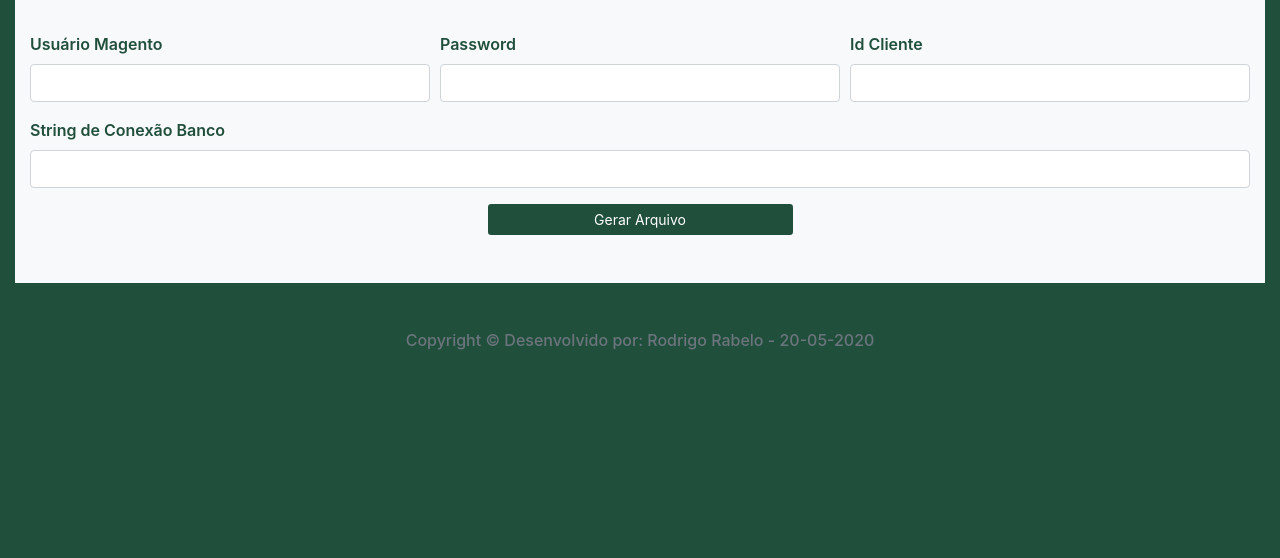
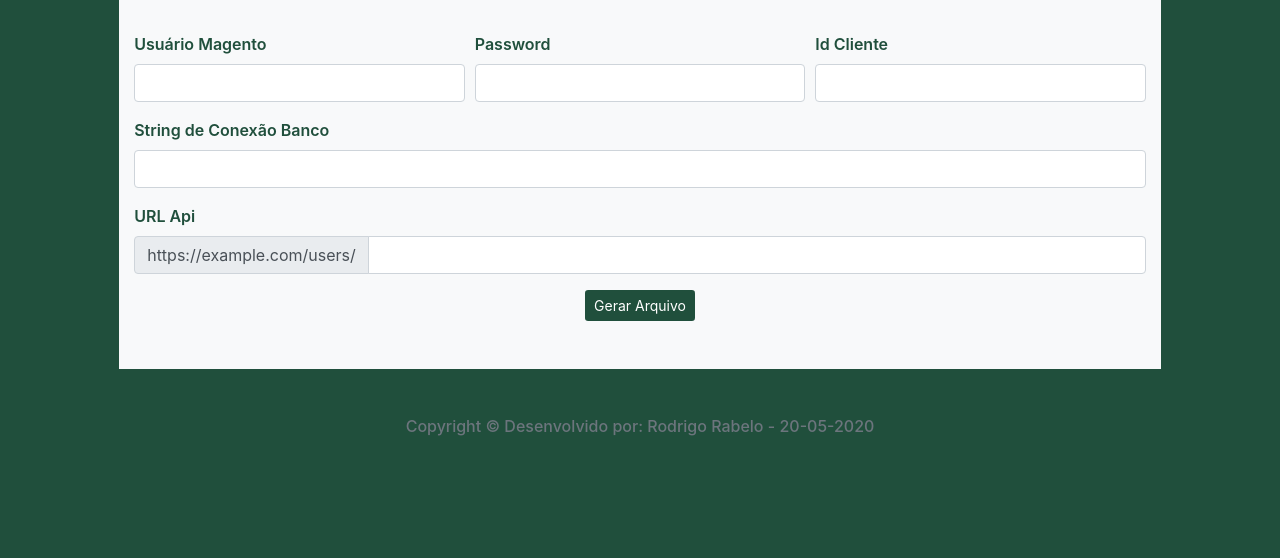
Before and after one commit to RodrigoRabeloBH/MakeJsonFile, a plain HTML site: page index.html in a window 1280 px wide. Shown: the part 242-800 px from the top of the page. Drawn offline with nearby package versions, Linux system fonts and the light colour scheme.

Commit message:
21-05-2020

```diff
--- a/index.html
+++ b/index.html
@@ -6,6 +6,8 @@
     <meta name="viewport" content="width=device-width, initial-scale=1.0">
     <link rel="stylesheet" href="style.css">
     <link rel="stylesheet" href="https://stackpath.bootstrapcdn.com/bootstrap/4.4.1/css/bootstrap.min.css">
+    <link rel="stylesheet" href="https://use.fontawesome.com/releases/v5.8.1/css/all.css" />
+
     <title>Json Builder</title>
 </head>
 
@@ -13,7 +15,7 @@
     <nav class="navbar py-5">
     </nav>
     <div class="container-fluid">
-        <div class="col-sm-12 col-md-12 mx-auto bg-light">
+        <div class="col-sm-12 col-md-10 mx-auto bg-light">
             <div class="text-center mb-5">
                 <img src="logo_brumsker_negativo_ok-copy.png" class="img-fluid">
             </div>
@@ -38,8 +40,15 @@
                         <input type="text" class="form-control" id="connection" required>
                     </div>
                 </div>
+                <label for="basic-url">URL Api</label>
+                <div class="input-group mb-3">
+                    <div class="input-group-prepend">
+                        <span class="input-group-text" id="basic-addon3">https://example.com/users/</span>
+                    </div>
+                    <input type="text" class="form-control" id="url" aria-describedby="basic-addon3">
+                </div>
                 <div class="text-center">
-                    <a class="btn btn-sm text-white w-25 mb-5" href="#">Gerar Arquivo</a>
+                    <a class="btn btn-sm text-white mb-5" href="#">Gerar Arquivo</a>
                 </div>
             </form>
         </div>
--- a/main.js
+++ b/main.js
@@ -3,6 +3,7 @@ const form = document.querySelector("form");
 const password = document.querySelector("#password");
 const clientId = document.querySelector("#clientId");
 const connection = document.querySelector("#connection");
+const url = document.querySelector("#url");
 const user = document.querySelector("#user");
 
 btn.addEventListener("click", () => {
@@ -22,6 +23,7 @@ function download() {
     Password: password.value,
     ClientId: parseInt(clientId.value),
     ConnectionString: connection.value,
+    url: url.value,
   };
 
   const json = JSON.stringify(credentil);
--- a/style.css
+++ b/style.css
@@ -6,7 +6,7 @@ a {
   background: #204f3c !important;
 }
 a:hover {
-  background: black !important;
+  background: darkolivegreen !important;
 }
 label {
   color: #204f3c !important;
```
